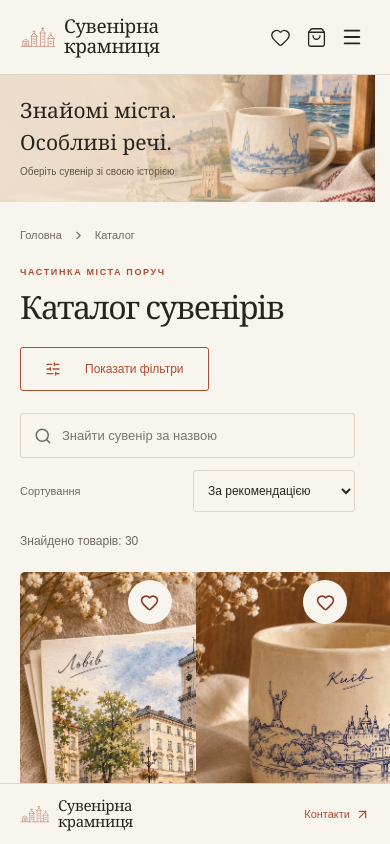
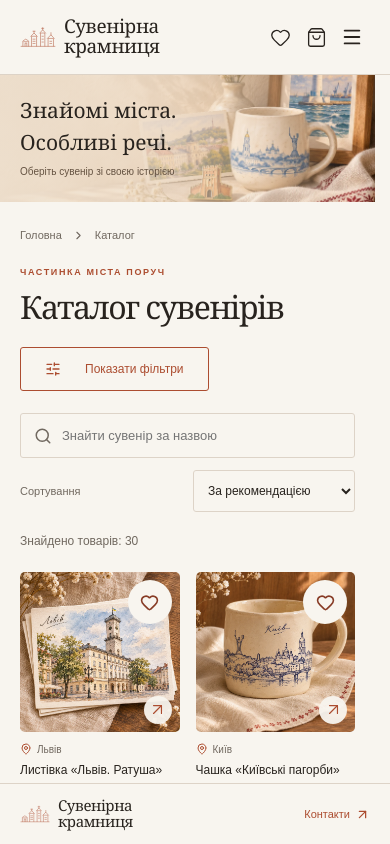
Before and after one commit to Mihail-del/WebDevelopmentToolsandPrinciples, a React (Vite) app in the folder project/: page /catalog in a window 390 px wide. Built offline with nearby package versions, Linux system fonts and the light colour scheme.

Commit message:
fix: fit product photos inside mobile cards

```diff
--- a/project/src/styles/responsive.scss
+++ b/project/src/styles/responsive.scss
@@ -61,7 +61,6 @@
   .section-heading .text-link { font-size: 10px; gap: 5px; margin-top: 4px; white-space: normal; max-width: 76px; }
   .section-heading .text-link svg { width: 14px; }
   .product-grid { grid-template-columns: repeat(2, minmax(0, 1fr)); gap: 24px 16px; }
-  .product-card__image { width: 300px; }
   .product-card__view { width: 28px; height: 28px; right: 8px; bottom: 8px; }
   .product-card__city { margin-top: 10px; font-size: 10px; }
   .product-card h3 { font-size: 12px; min-height: 34px; }
```
